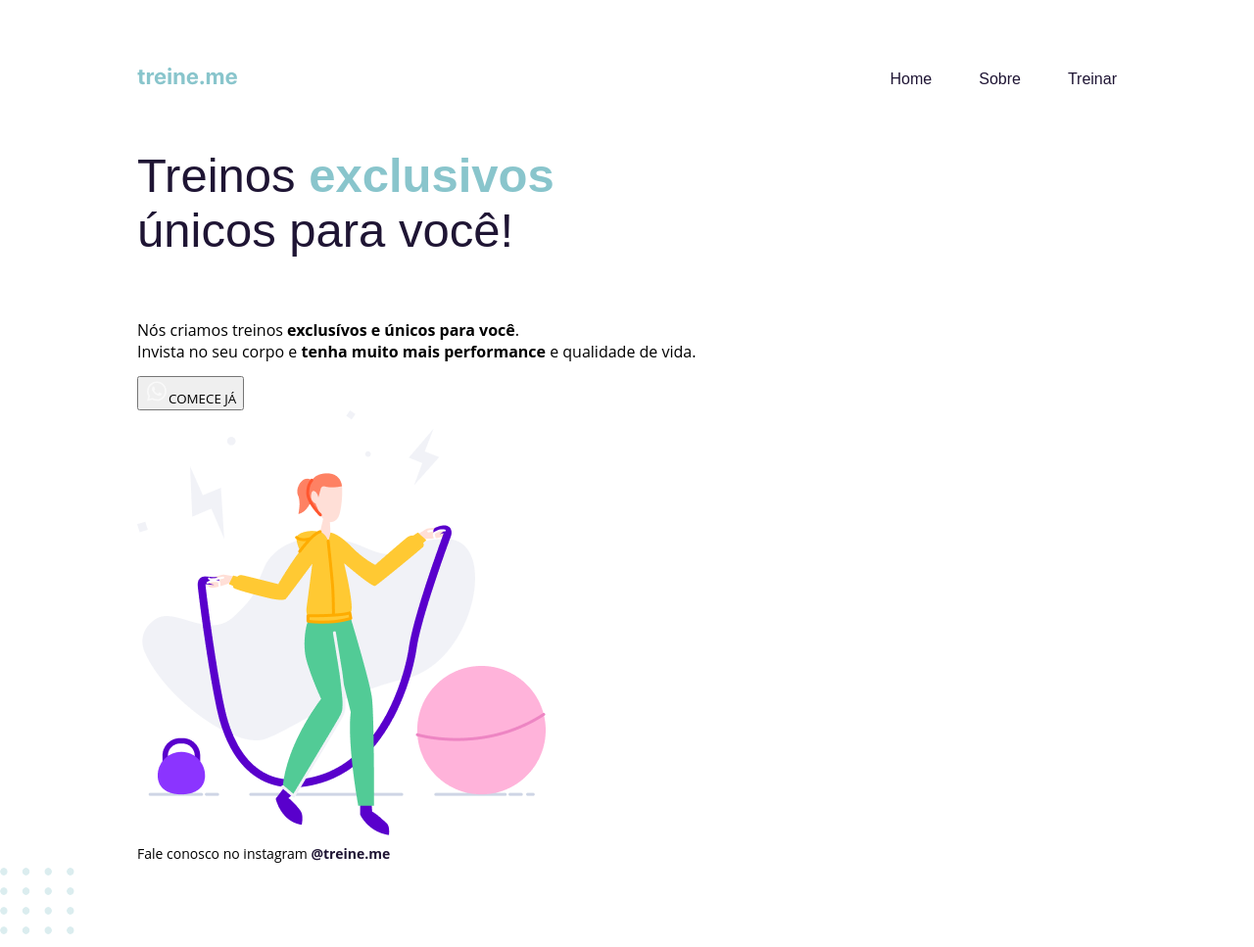
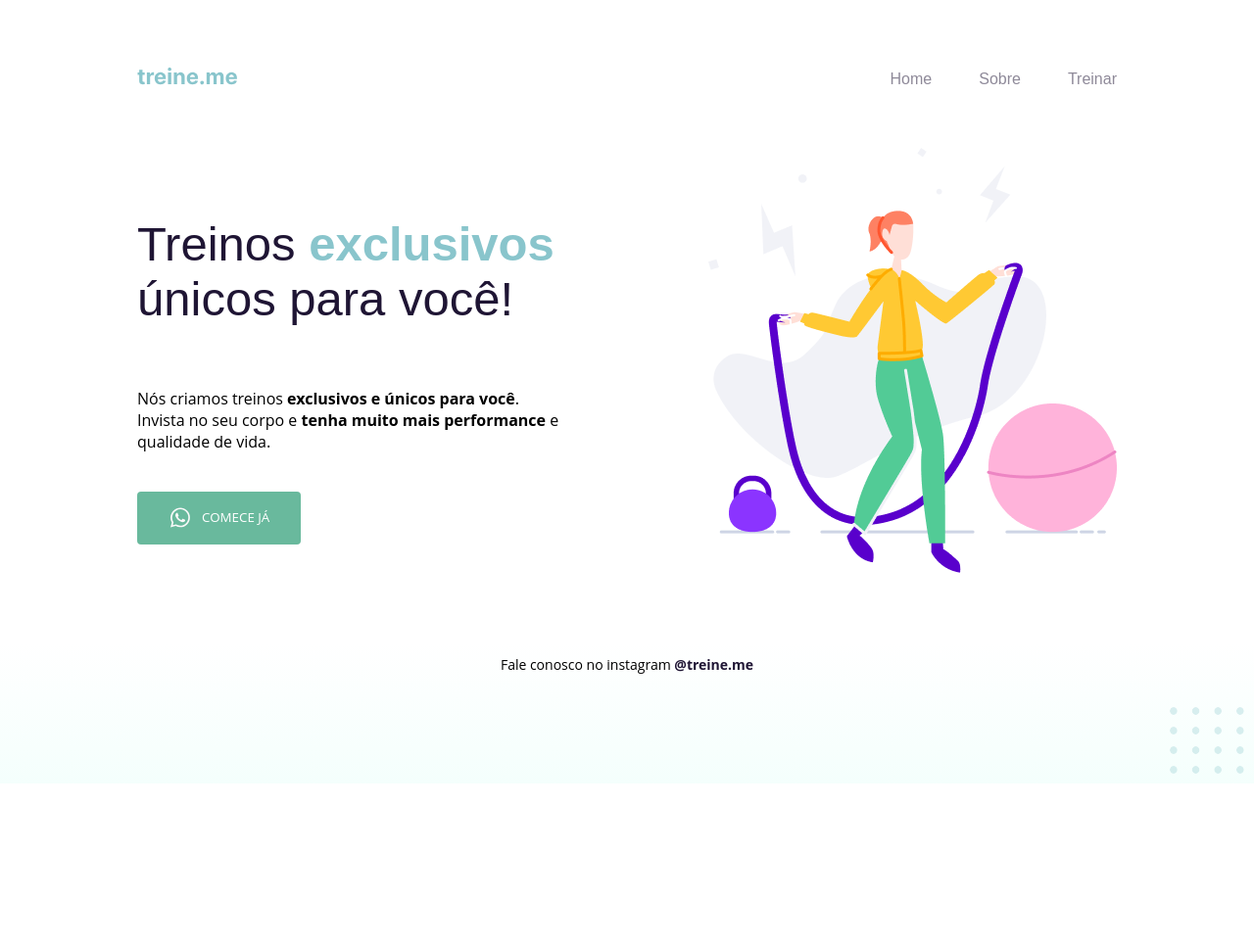
Before and after one commit to profamignez/explorer, a plain HTML site: page proj2/index.html in a window 1280 px wide. Shown: the whole page at 98% size. After the commit the page ends 800 px from the top, so only its background shows below. Drawn offline with Linux system fonts and the light colour scheme; a web font is replaced by a local one.

Commit message:
Projeto 2 -  Treine-me

```diff
--- a/proj2/css/style.css
+++ b/proj2/css/style.css
@@ -1,11 +1,14 @@
 body {
   margin: 0;
   font-family: 'Open Sans', sans-serif;
+  background: linear-gradient(180deg, rgba(227, 255, 248, 0) 82.08%, rgba(227, 255, 248, 0.38) 100%);
+  height: 100vh;
 }
 
 .page {
   width: 1000px;
-  margin: 65px auto 0px;
+  margin: 0 auto;
+  padding-top: 65px;
 }
 
 nav {
@@ -19,9 +22,14 @@ nav {
    text-decoration: none;
    color: #1F1534;
  }
+
+ ul li a {
+   opacity: 0.5;
+ }
  /*pseudo-class (hover)*/
  ul li a:hover {
    font-weight: bold;
+   opacity: 1;
  }
 
 ul {
@@ -36,6 +44,12 @@ h1, ul {
   font-family: 'Mulish', sans-serif;
 }
 
+main {
+  display: flex;
+  align-items: center;
+  justify-content: space-between;
+}
+
 h1 {
   font-size: 49px;
   line-height: 56px;
@@ -48,22 +62,45 @@ h1 {
    font-weight: bold;
  }
 
- p {
+section p {
    font-size: 14px;
    line-height: 28px;
    color: #7D7987;
+   margin: 40px 0;
  }
 
+ button:hover {
+   background: #4EA788;
+ }
  button {
+  color: white;
    text-transform: uppercase;
    font-family: 'Open Sans', sans-serif;
+   background: #69B99D;
+   border: 0;
+   display: flex;
+   align-items: center;
+   justify-content: center;
+   padding: 14px 32px 15px;
+   gap: 10px;
+   border-radius: 4px;
+   cursor: pointer;
+
  }
 
  footer {
   font-size: 14px;
   line-height: 28px;
+  margin-top: 80px;
+  text-align: center;
  }
 
  footer a {
     font-weight: bold;
  }
+
+ #balls {
+   position: fixed;
+   bottom: 0;
+   right: 0;
+ }
--- a/proj2/index.html
+++ b/proj2/index.html
@@ -29,8 +29,8 @@
   <main>
       <section>
         <h1>Treinos <span>exclusivos</span> únicos para você!</h1>
-        <br>Nós criamos treinos <strong>exclusívos e únicos para você</strong>.<br/>
-          Invista no seu corpo e <strong>tenha muito mais performance</strong> e qualidade de vida.</p>
+        <br>Nós criamos treinos <strong>exclusivos e únicos para você</strong>.<br/>
+          Invista no seu corpo e <strong>tenha muito mais performance</strong> e<br/>qualidade de vida.</p>
         <button>
           <img src="images/whats.svg" alt="ícone do WhatsApp">Comece já
         </button>
@@ -44,7 +44,7 @@
     </footer>
   </div>
 
-  <img src="images/balls.svg" alt="Bolinhas decorativas verdes no canto inferior direto da página">
+  <img id="balls" src="images/balls.svg" alt="Bolinhas decorativas verdes no canto inferior direto da página">
 
 </body>
 </html>
```
